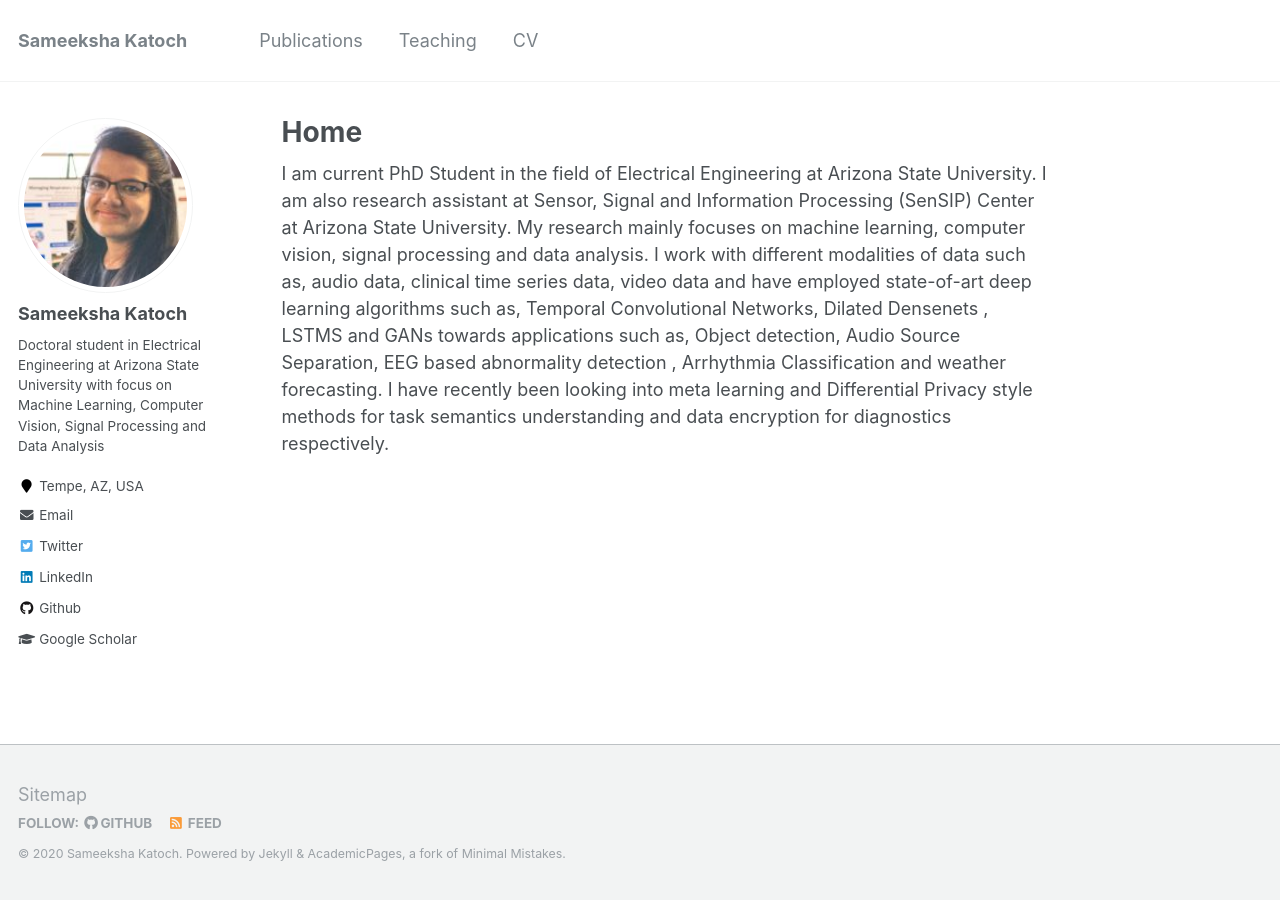
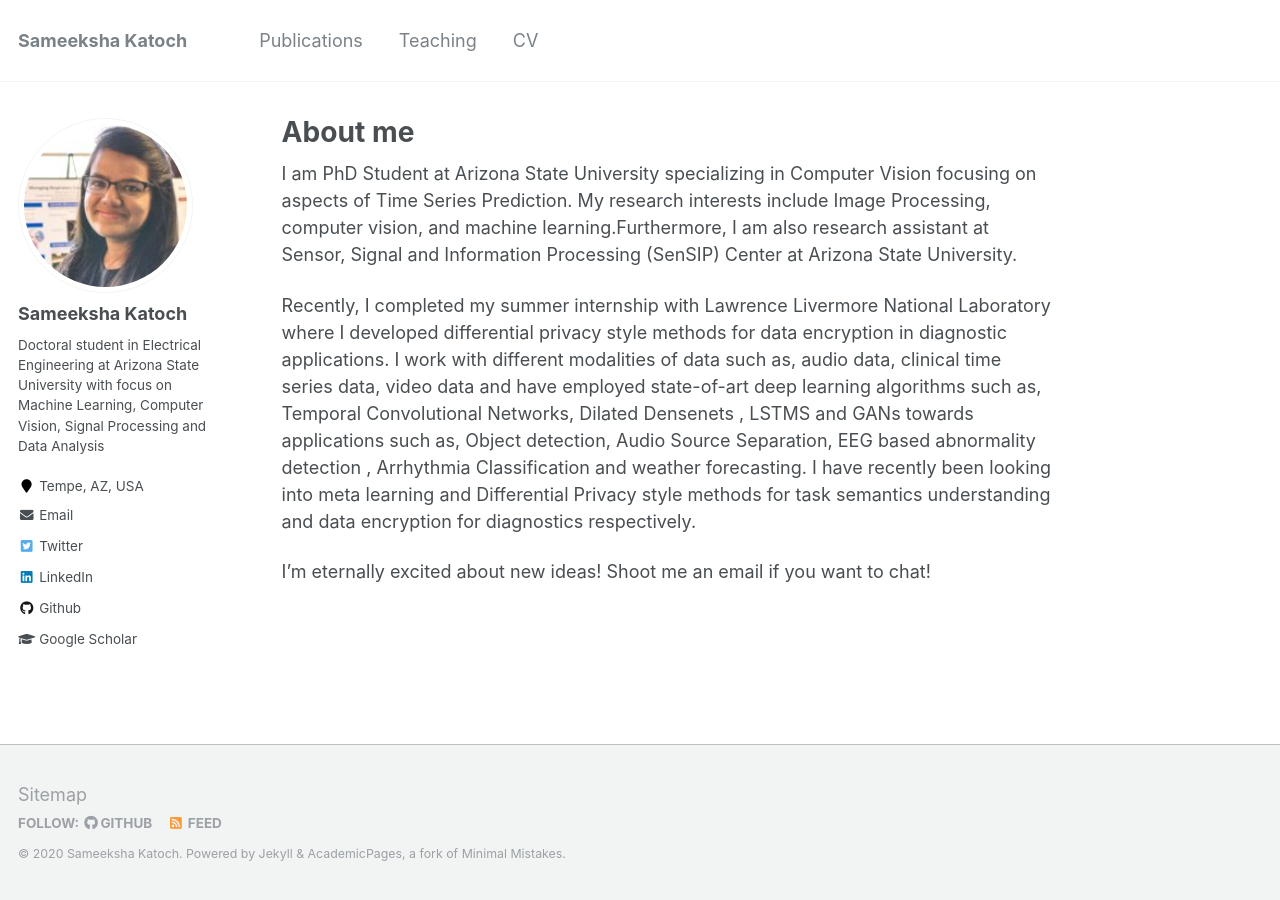
Before and after one commit to sam93katoch/sam93katoch.github.io, a Jekyll site: the page built from _pages/about.md, in a window 1280 px wide. Built offline with Jekyll 4.4.1, drawn with Linux system fonts in a browser that asks for light colours.

Commit message:
Updated about me

```diff
--- a/_pages/about.md
+++ b/_pages/about.md
@@ -1,6 +1,6 @@
 ---
 permalink: /
-title: "Home"
+title: "About me"
 excerpt: "About me"
 author_profile: true
 redirect_from:
@@ -9,4 +9,8 @@ redirect_from:
 ---
 
 
-I am current PhD Student in the field of Electrical Engineering at Arizona State University. I am also research assistant at Sensor, Signal and Information Processing (SenSIP) Center at Arizona State University. My research mainly focuses on machine learning, computer vision, signal processing and data analysis. I work with different modalities of data such as, audio data, clinical time series data, video data and have employed state-of-art deep learning algorithms such as, Temporal Convolutional Networks, Dilated Densenets , LSTMS and GANs towards applications such as, Object detection, Audio Source Separation, EEG based abnormality detection , Arrhythmia Classification and weather forecasting. I have recently been looking into meta learning and Differential Privacy style methods for task semantics understanding and data encryption for diagnostics respectively.
+I am PhD Student at Arizona State University specializing in Computer Vision focusing on aspects of Time Series Prediction. My research interests include Image Processing, computer vision, and machine learning.Furthermore, I am also research assistant at Sensor, Signal and Information Processing (SenSIP) Center at Arizona State University.
+
+Recently, I completed my summer internship with Lawrence Livermore National Laboratory where I developed differential privacy style methods for data encryption in diagnostic applications. I work with different modalities of data such as, audio data, clinical time series data, video data and have employed state-of-art deep learning algorithms such as, Temporal Convolutional Networks, Dilated Densenets , LSTMS and GANs towards applications such as, Object detection, Audio Source Separation, EEG based abnormality detection , Arrhythmia Classification and weather forecasting. I have recently been looking into meta learning and Differential Privacy style methods for task semantics understanding and data encryption for diagnostics respectively.
+
+I’m eternally excited about new ideas! Shoot me an email if you want to chat!
```
Also changed, not shown: 5 other files.
